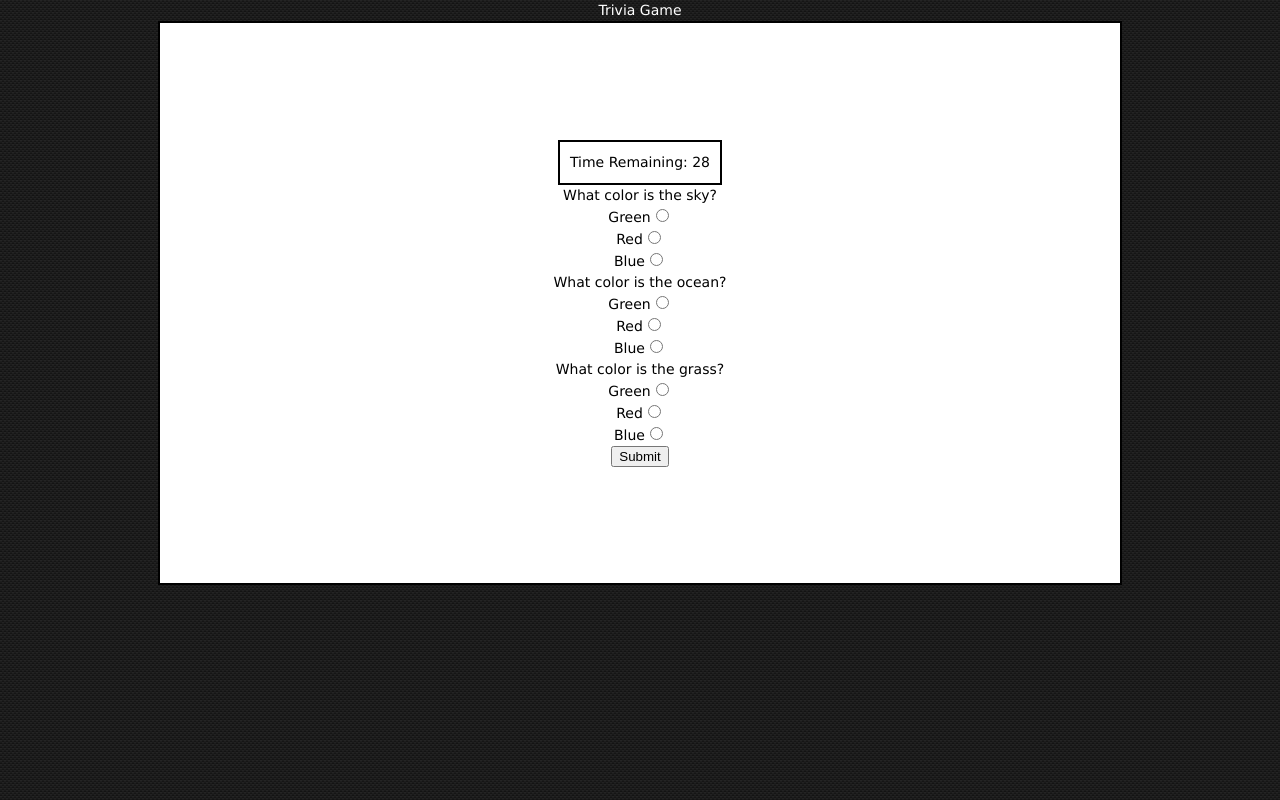
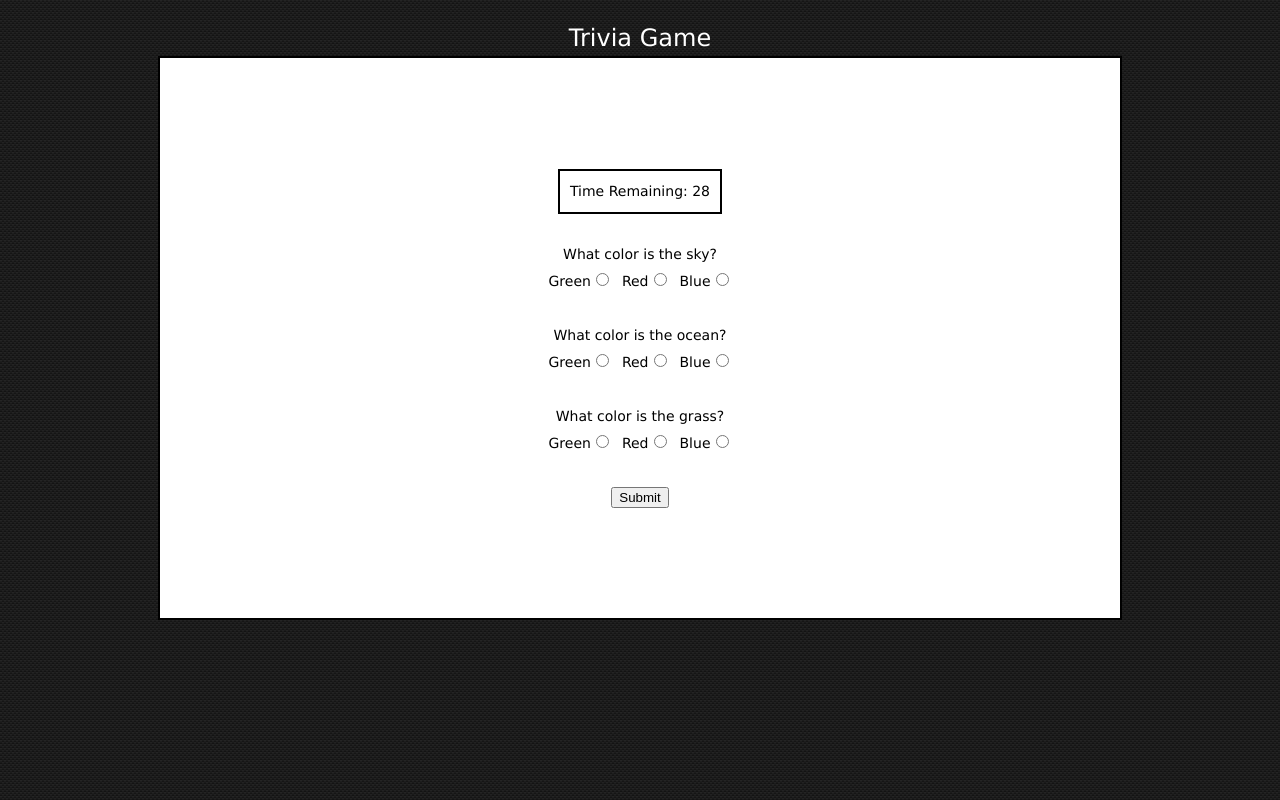
Before and after one commit to mwmcguire/TriviaGame, a plain HTML site: page index.html in a window 1280 px wide. Both pictures are taken after a click on the button "Start Quiz". Drawn offline with nearby package versions, Linux system fonts and the light colour scheme.

Commit message:
updated quiz-table styling

```diff
--- a/assets/css/style.css
+++ b/assets/css/style.css
@@ -9,6 +9,8 @@ body
 header h1{
     text-align: center;
     color: white;
+    font-size: 24px;
+    padding-top: 20px;
 }
 
 #quiz {
@@ -31,5 +33,19 @@ header h1{
 #timer {
     border: black 2px solid;
     padding: 10px;
+    margin-bottom: 30px;
 
 }
+
+.c-row div{
+    display: inline-block;
+    padding: 5px;
+}
+
+.c-row {
+    height: 60px;
+}
+
+.q-row {
+    height: 20px;
+}
--- a/assets/javascript/app.js
+++ b/assets/javascript/app.js
@@ -90,8 +90,9 @@ $(document).ready(function() {
 
             // and answer choices...
             var choicesRow = $("<tr>").addClass("c-row");
-            var choicebuttons = questions[i].choices.map(createChoices);
-            questionTable.append(choicebuttons);
+            var choiceButtons = questions[i].choices.map(createChoices);
+            choicesRow.append(choiceButtons);
+            questionTable.append(choicesRow);
             }
 
         quizContainer.append(questionTable);
@@ -106,6 +107,12 @@ $(document).ready(function() {
         // When submit button is clicked...
         // Display number of correct answers, incorrect answers, and unanswered
         submitButton.click(function() {
+            // If user selects correct answer, correct ++
+            if (choice === questions.answer) {
+                correct++;
+            } else {
+                incorrect++;
+            }
             displayResults();
         });
 
```
